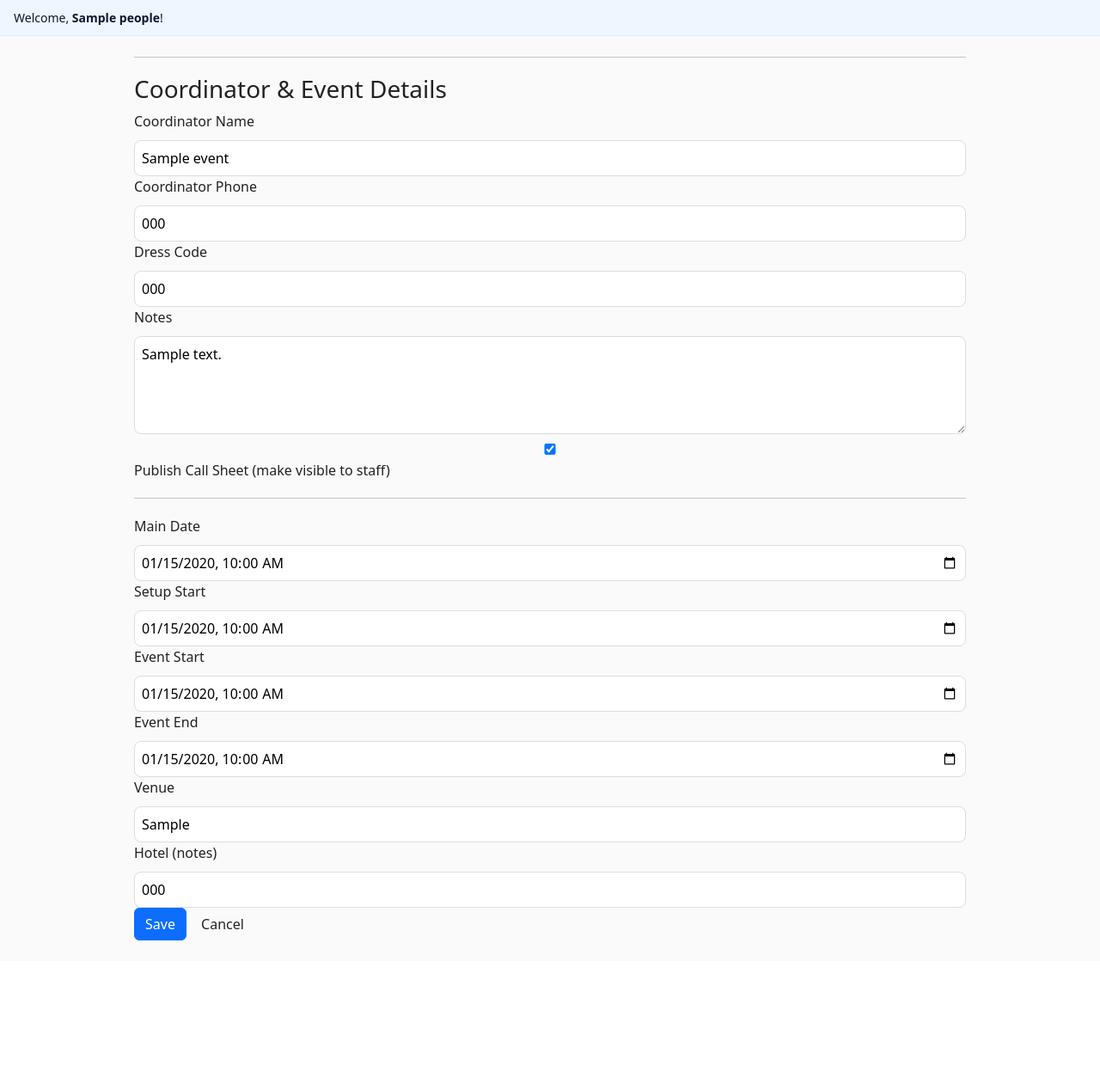
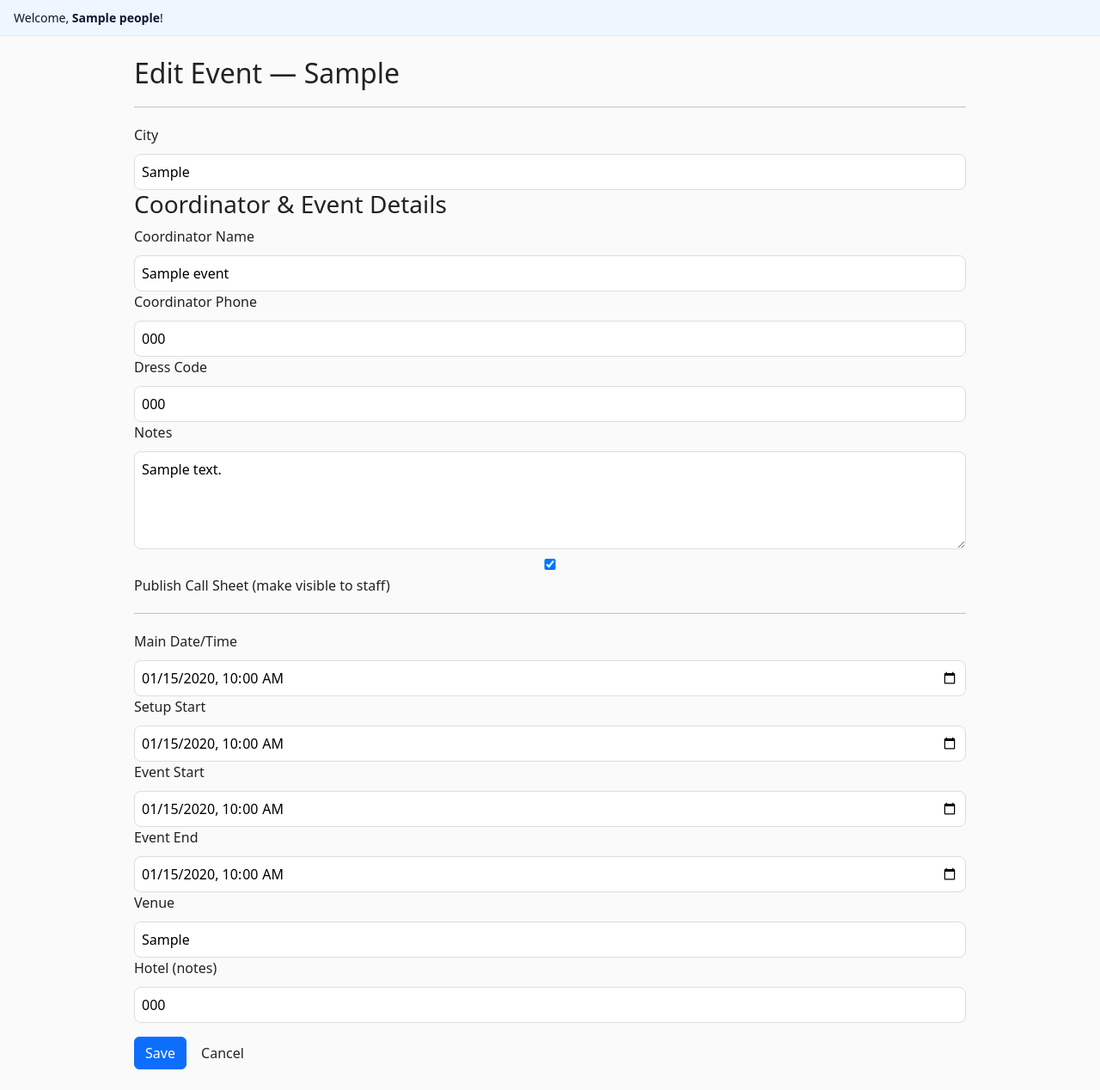
Before and after one commit to Ksmishra123/osa_staff, a Flask app: page /admin/events/1/edit in a window 1280 px wide. Shown: the part 49-1317 px from the top of the page at 86% size. Before the commit the page ends 1143 px from the top, so only its background shows below. Run offline with Flask 3, Linux system fonts and the light colour scheme; a user stored in the database is signed in; tables that the repository leaves empty hold one stand-in row (values such as "Sample post"); parts of the project's set-up code (start-up, migrations or seed data) failed here and were passed over.

Commit message:
Update edit_event.html

```diff
--- a/templates/edit_event.html
+++ b/templates/edit_event.html
@@ -1,6 +1,15 @@
 {% extends 'base.html' %}
 {% block content %}
+
+<h2>Edit Event — {{ ev.city or 'New Event' }}</h2>
+
+<form method="post">
   <hr style="margin:20px 0;">
+
+  <div class="field">
+    <label for="city">City</label>
+    <input type="text" id="city" name="city" value="{{ ev.city or '' }}" required>
+  </div>
 
   <h3>Coordinator & Event Details</h3>
 
@@ -37,14 +46,40 @@
 
   <hr style="margin:20px 0;">
 
+  <div class="field">
+    <label>Main Date/Time</label>
+    <input type="datetime-local" name="date" value="{{ ev.date|default('',true)|datetime_local }}" required>
+  </div>
 
-  <div><label>Main Date</label><input type="datetime-local" name="date" value="{{ ev.date|default('',true)|datetime_local }}"></div>
-  <div><label>Setup Start</label><input type="datetime-local" name="setup_start" value="{{ ev.setup_start|default('',true)|datetime_local }}"></div>
-  <div><label>Event Start</label><input type="datetime-local" name="event_start" value="{{ ev.event_start|default('',true)|datetime_local }}"></div>
-  <div><label>Event End</label><input type="datetime-local" name="event_end" value="{{ ev.event_end|default('',true)|datetime_local }}"></div>
-  <div><label>Venue</label><input name="venue" value="{{ ev.venue or '' }}"></div>
-  <div><label>Hotel (notes)</label><input name="hotel" value="{{ ev.hotel or '' }}"></div>
-  <button class="btn btn-primary">Save</button>
+  <div class="field">
+    <label>Setup Start</label>
+    <input type="datetime-local" name="setup_start" value="{{ ev.setup_start|default('',true)|datetime_local }}">
+  </div>
+
+  <div class="field">
+    <label>Event Start</label>
+    <input type="datetime-local" name="event_start" value="{{ ev.event_start|default('',true)|datetime_local }}">
+  </div>
+
+  <div class="field">
+    <label>Event End</label>
+    <input type="datetime-local" name="event_end" value="{{ ev.event_end|default('',true)|datetime_local }}">
+  </div>
+
+  <div class="field">
+    <label>Venue</label>
+    <input name="venue" value="{{ ev.venue or '' }}">
+  </div>
+
+  <div class="field">
+    <label>Hotel (notes)</label>
+    <input name="hotel" value="{{ ev.hotel or '' }}">
+  </div>
+
+  <div style="margin-top:16px;">
+    <button class="btn btn-primary" type="submit">Save</button>
     <a href="{{ url_for('admin_events') }}" class="btn">Cancel</a>
+  </div>
 </form>
+
 {% endblock %}
```
Lines whose indentation alone changed are shown as unchanged.
